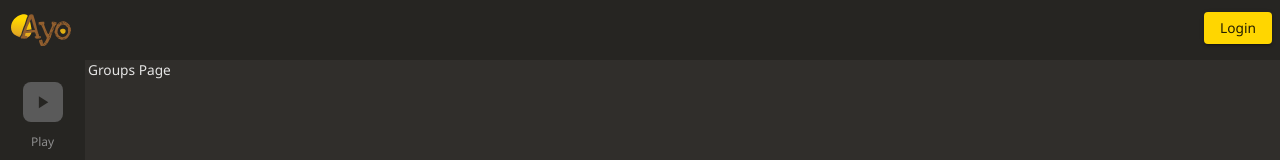
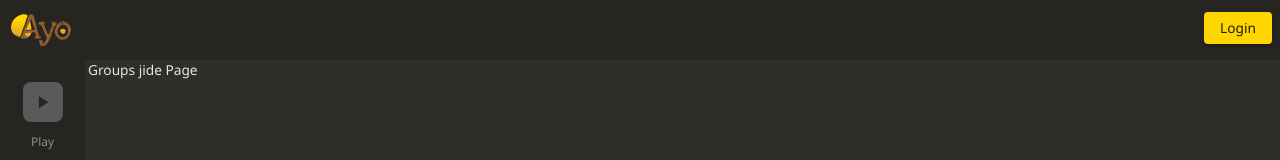
Before and after one commit to otito12/ayo-game-frontend, a Next.js app: page /groups in a window 1280 px wide. Shown: the top 160 px of the page. Built offline with nearby package versions, Linux system fonts and the light colour scheme; no server answers.

Commit message:
commit message

```diff
--- a/app/(pages)/groups/page.tsx
+++ b/app/(pages)/groups/page.tsx
@@ -4,7 +4,7 @@ import React from "react";
 export default function page() {
   return (
     <Grid>
-      <Typography>Groups Page</Typography>
+      <Typography>Groups jide Page</Typography>
     </Grid>
   );
 }
```
